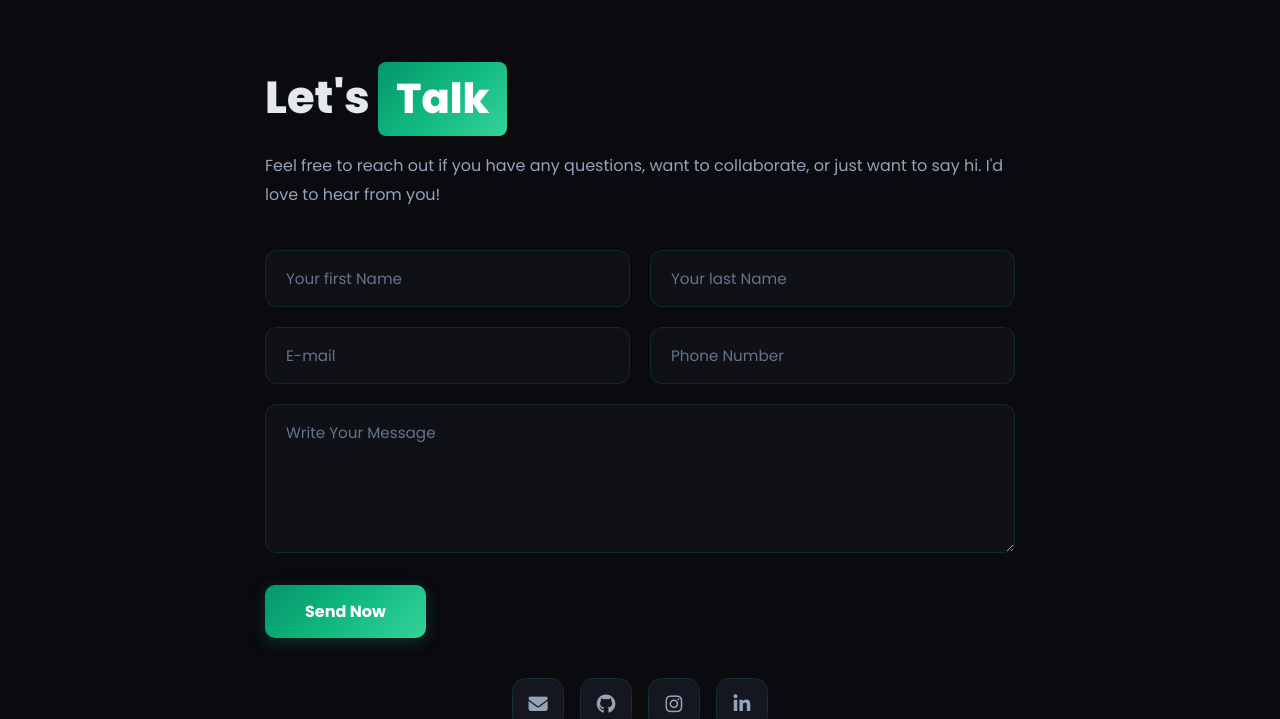
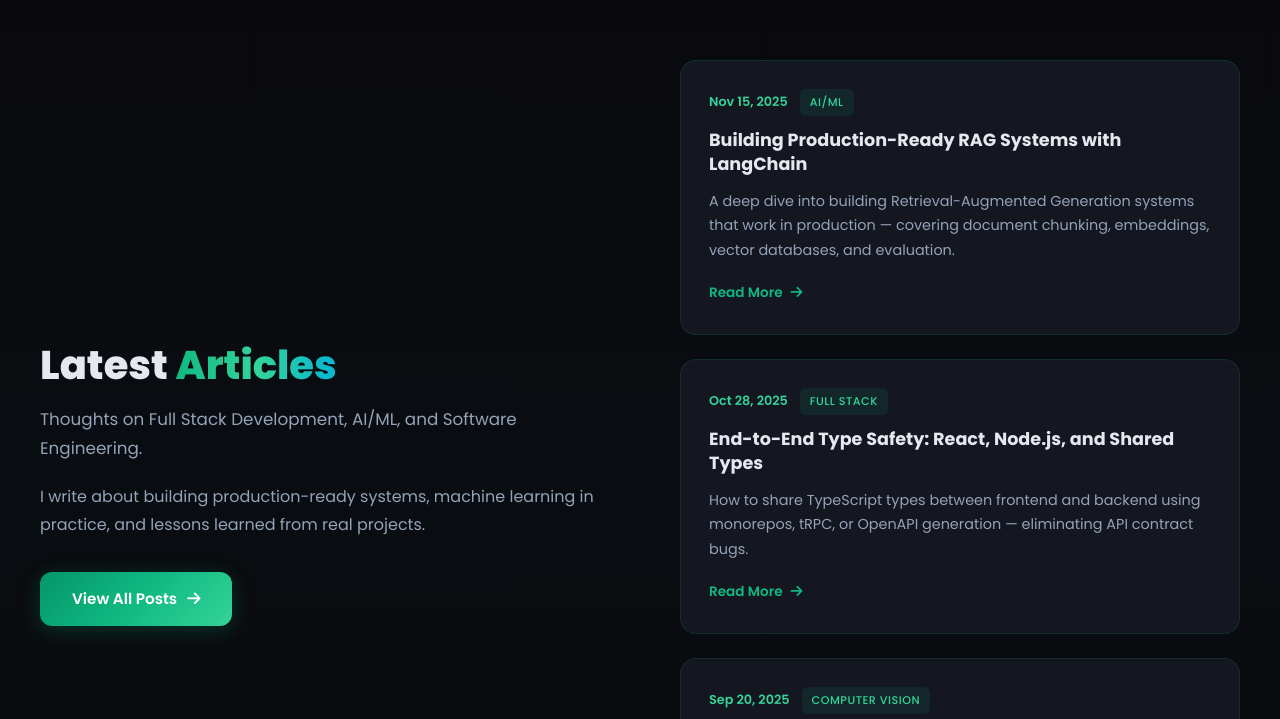
Before and after one commit to suryashahi/suryashahi, a plain HTML site: page index.html in a window 1280 px wide. Shown: the part 2081-2800 px from the top of the page. Drawn offline with Linux system fonts and the light colour scheme.

Commit message:
Add Blog section to navigation and homepage preview
- Add Blog nav link to all pages (index.html, about.html, projects.html)
- Add Blog preview section to homepage with 3 latest articles
- Add CSS styles for blog preview cards
- Blog now accessible from every page

```diff
--- a/css/style.css
+++ b/css/style.css
@@ -1005,6 +1005,95 @@ body:hover .cursor-dot {
     color: var(--text-primary);
 }
 
+/* ===== Blog Preview Section ===== */
+.blog-preview {
+    background: linear-gradient(180deg, transparent, rgba(16, 185, 129, 0.02), transparent);
+}
+
+.blog-preview-grid {
+    display: grid;
+    grid-template-columns: 1fr;
+    gap: 24px;
+}
+
+.blog-preview-card {
+    background: var(--bg-card);
+    border: 1px solid var(--border-color);
+    border-radius: 16px;
+    padding: 28px;
+    transition: var(--transition-normal);
+}
+
+.blog-preview-card:hover {
+    border-color: var(--border-hover);
+    transform: translateY(-4px);
+    box-shadow: var(--shadow-glow);
+}
+
+.blog-preview-meta {
+    display: flex;
+    align-items: center;
+    gap: 12px;
+    margin-bottom: 12px;
+    flex-wrap: wrap;
+}
+
+.blog-preview-meta time {
+    font-size: 0.8rem;
+    color: var(--accent-tertiary);
+    font-weight: 600;
+}
+
+.blog-preview-category {
+    padding: 4px 10px;
+    background: rgba(16, 185, 129, 0.1);
+    border-radius: 6px;
+    font-size: 0.7rem;
+    font-weight: 500;
+    color: var(--accent-tertiary);
+    text-transform: uppercase;
+    letter-spacing: 0.5px;
+}
+
+.blog-preview-card h3 {
+    font-size: 1.1rem;
+    font-weight: 700;
+    margin-bottom: 12px;
+    color: var(--text-primary);
+    line-height: 1.4;
+}
+
+.blog-preview-card p {
+    font-size: 0.9rem;
+    color: var(--text-secondary);
+    line-height: 1.7;
+    margin-bottom: 16px;
+}
+
+.blog-preview-link {
+    display: inline-flex;
+    align-items: center;
+    gap: 8px;
+    font-size: 0.85rem;
+    font-weight: 600;
+    color: var(--accent-secondary);
+    transition: var(--transition-fast);
+}
+
+.blog-preview-link:hover {
+    gap: 12px;
+    color: var(--accent-tertiary);
+}
+
+@media (max-width: 768px) {
+    .blog-preview-grid {
+        gap: 16px;
+    }
+    .blog-preview-card {
+        padding: 20px;
+    }
+}
+
 /* ===== Contact Section ===== */
 .contact-content {
     max-width: 750px;
--- a/index.html
+++ b/index.html
@@ -106,6 +106,7 @@
                 <a href="index.html" class="nav-link active">Home</a>
                 <a href="about.html" class="nav-link">About</a>
                 <a href="projects.html" class="nav-link">Projects</a>
+                <a href="blog.html" class="nav-link">Blog</a>
                 <a href="#contact" class="nav-link">Contact</a>
             </div>
             <div class="hamburger" id="hamburger">
@@ -264,6 +265,57 @@
                             <div class="preview-card-icon"><i class="fas fa-search"></i></div>
                             <h4>InsightEngine – RAG Assistant</h4>
                         </div>
+                    </div>
+                </div>
+            </div>
+        </div>
+    </section>
+
+    <!-- Blog Preview Section -->
+    <section class="section blog-preview" id="blog-preview">
+        <div class="container">
+            <div class="section-grid">
+                <div class="section-content reveal-left">
+                    <h2 class="section-title">
+                        Latest <span class="gradient-text">Articles</span>
+                    </h2>
+                    <p class="section-subtitle">Thoughts on Full Stack Development, AI/ML, and Software Engineering.</p>
+                    <p class="section-text">
+                        I write about building production-ready systems, machine learning in practice, and lessons learned from real projects.
+                    </p>
+                    <a href="blog.html" class="btn btn-primary">
+                        View All Posts <i class="fas fa-arrow-right"></i>
+                    </a>
+                </div>
+                <div class="section-image reveal-right">
+                    <div class="blog-preview-grid">
+                        <article class="blog-preview-card">
+                            <div class="blog-preview-meta">
+                                <time datetime="2025-11-15">Nov 15, 2025</time>
+                                <span class="blog-preview-category">AI/ML</span>
+                            </div>
+                            <h3>Building Production-Ready RAG Systems with LangChain</h3>
+                            <p>A deep dive into building Retrieval-Augmented Generation systems that work in production — covering document chunking, embeddings, vector databases, and evaluation.</p>
+                            <a href="blog/rag-langchain-production.html" class="blog-preview-link">Read More <i class="fas fa-arrow-right"></i></a>
+                        </article>
+                        <article class="blog-preview-card">
+                            <div class="blog-preview-meta">
+                                <time datetime="2025-10-28">Oct 28, 2025</time>
+                                <span class="blog-preview-category">Full Stack</span>
+                            </div>
+                            <h3>End-to-End Type Safety: React, Node.js, and Shared Types</h3>
+                            <p>How to share TypeScript types between frontend and backend using monorepos, tRPC, or OpenAPI generation — eliminating API contract bugs.</p>
+                            <a href="blog/fullstack-typescript-types.html" class="blog-preview-link">Read More <i class="fas fa-arrow-right"></i></a>
+                        </article>
+                        <article class="blog-preview-card">
+                            <div class="blog-preview-meta">
+                                <time datetime="2025-09-20">Sep 20, 2025</time>
+                                <span class="blog-preview-category">Computer Vision</span>
+                            </div>
+                            <h3>Deploying TensorFlow Models to Production</h3>
+                            <p>Real-world challenges taking a CNN from Jupyter notebook to a scalable web service — model optimization, ONNX conversion, and edge deployment.</p>
+                            <a href="blog/tensorflow-production-deployment.html" class="blog-preview-link">Read More <i class="fas fa-arrow-right"></i></a>
+                        </article>
                     </div>
                 </div>
             </div>
```
Also changed, not shown: about.html (+1 -0 lines), projects.html (+1 -0 lines).
